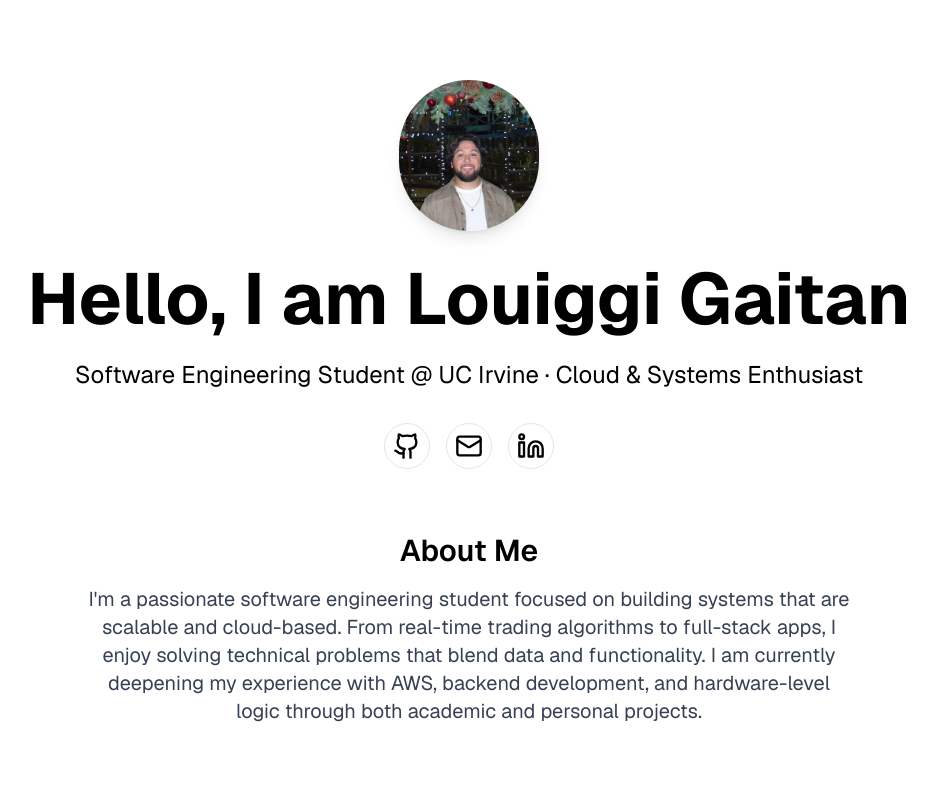
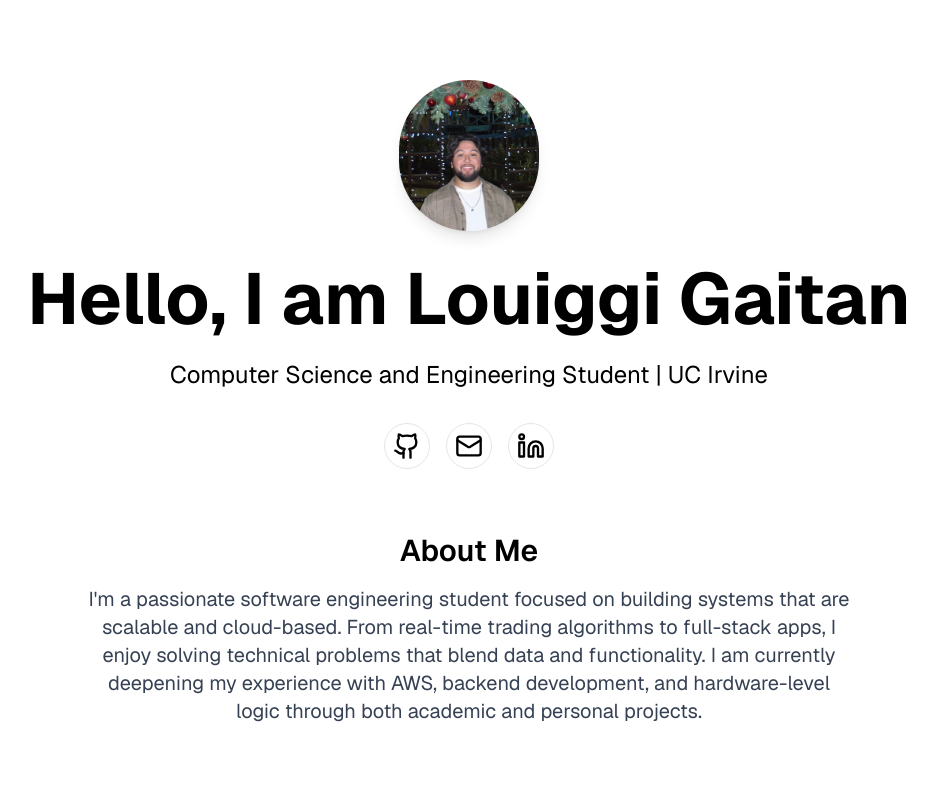
Before and after one commit to lg5092/Site, a Next.js app: page / in a window 1280 px wide. Shown: the top 800 px of the page, without its empty margins (171-1108 px from the left). Built offline with nearby package versions, Linux system fonts and the light colour scheme.

Commit message:
bio changing

```diff
--- a/src/app/page.tsx
+++ b/src/app/page.tsx
@@ -31,7 +31,7 @@ export default function Home() {
           </div>
           <h1 className="text-5xl md:text-7xl font-bold mb-6">Hello, I am Louiggi Gaitan</h1>
           <p className="text-xl md:text-2xl mb-8">
-            Software Engineering Student @ UC Irvine · Cloud & Systems Enthusiast
+            Computer Science and Engineering Student | UC Irvine
           </p>
           <div className="flex justify-center space-x-4 mb-16">
             <Link
```
